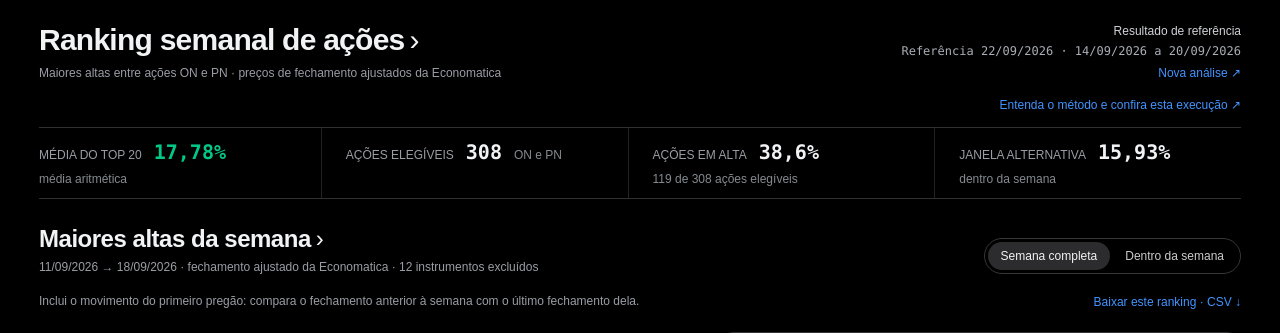
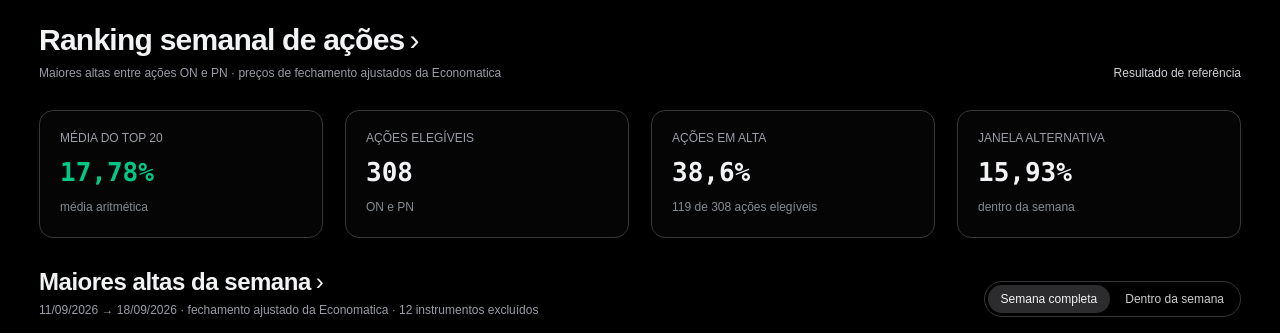
Before and after one commit to lucassperess/v8-ranking-semanal, a FastAPI app: page / in a window 1280 px wide. Shown: the part 57-390 px from the top of the page. Run offline with FastAPI, Linux system fonts and the light colour scheme.

Commit message:
Present summary metrics as cards and remove redundant header links

```diff
--- a/webapp/static/app.js
+++ b/webapp/static/app.js
@@ -16,7 +16,6 @@
   state.data=data; state.window='primary'; state.ticker=data.windows.primary.top20[0]?.ticker || null;
   $('loading').hidden=true; $('error').hidden=true; $('analysis-status').hidden=true; $('dashboard').hidden=false;
   text('run-kind',data.kind==='featured'?'Resultado de referência':'Nova análise');
-  text('run-period',`Referência ${day(data.week.reference_date)} · ${day(data.week.week_start)} a ${day(data.week.week_end)}`);
   text('metric-alternative',pct(data.windows.alternative.mean_pct));
   renderWindow();
 }
@@ -134,7 +133,7 @@
 async function loadRun(id) {
   state.runId=id; $('dashboard').hidden=true;$('loading').hidden=true;$('analysis-status').hidden=false;
   try {const job=await json(`/api/analyses/${id}`);const names={queued:'Aguardando',running:'Processando',completed:'Concluída',failed:'Falhou'};
-    text('run-kind','Nova análise');text('run-period',`Referência ${day(job.reference_date)}`);
+    text('run-kind','Nova análise');
     const panel=$('analysis-status');clear(panel);panel.classList.toggle('failed',job.status==='failed');
     panel.append(node('div','eyebrow','EXECUÇÃO INDEPENDENTE'),node('h2','',job.status==='failed'?'A análise não pôde ser concluída':job.status==='queued'?'Sua análise está na fila':'Preparando sua análise'));
     panel.append(node('p','execution-current',job.error||`${names[job.status]||job.status} · ${job.stage}`));
@@ -158,5 +157,5 @@
   $('primary-button').addEventListener('click',()=>{state.window='primary';renderWindow();});
   $('alternative-button').addEventListener('click',()=>{state.window='alternative';renderWindow();});
   const match=window.location.pathname.match(/^\/analise\/([0-9a-f]{32})$/);
-  if(match){$('nav-result').href=`/analise/${match[1]}`;$('nav-method').href=`/analise/${match[1]}/metodologia`;$('result-method').href=$('nav-method').href;loadRun(match[1]);}else json('/api/featured').then(render).catch(exc=>error(exc.message));
+  if(match){$('nav-result').href=`/analise/${match[1]}`;$('nav-method').href=`/analise/${match[1]}/metodologia`;loadRun(match[1]);}else json('/api/featured').then(render).catch(exc=>error(exc.message));
 });
--- a/webapp/static/index.html
+++ b/webapp/static/index.html
@@ -20,14 +20,14 @@
 
     <main>
       <section class="intro">
-        <div class="intro-grid"><div><h1>Ranking semanal de ações<span aria-hidden="true">›</span></h1><p>Maiores altas entre ações ON e PN · preços de fechamento ajustados da Economatica</p></div><div class="intro-aside"><div id="run-kind" class="aside-value">Resultado de referência</div><div id="run-period" class="aside-meta">Carregando período…</div><a href="/nova-analise" class="aside-action">Nova análise ↗</a></div></div>
+        <div class="intro-grid"><div><h1>Ranking semanal de ações<span aria-hidden="true">›</span></h1><p>Maiores altas entre ações ON e PN · preços de fechamento ajustados da Economatica</p></div><div class="intro-aside"><div id="run-kind" class="aside-value">Resultado de referência</div></div></div>
       </section>
 
       <div id="loading" class="status-box" role="status">Carregando resultado…</div>
       <div id="error" class="status-box status-error" role="alert" hidden></div>
       <section id="analysis-status" class="execution-status" hidden aria-live="polite"></section>
 
-      <div id="dashboard" hidden><div class="result-context-links"><a id="result-method" href="/metodologia">Entenda o método e confira esta execução ↗</a></div>
+      <div id="dashboard" hidden>
         <section class="metric-strip" aria-label="Indicadores principais">
           <div class="metric main-metric"><span class="metric-label">MÉDIA DO TOP 20</span><strong id="metric-mean"></strong><span class="metric-note">média aritmética</span></div>
           <div class="metric"><span class="metric-label">AÇÕES ELEGÍVEIS</span><strong id="metric-eligible"></strong><span class="metric-note">ON e PN</span></div>
--- a/webapp/static/styles.css
+++ b/webapp/static/styles.css
@@ -80,3 +80,13 @@
 .detail-top{align-items:center;gap:12px}
 .detail-return{font-size:clamp(28px,2.2vw,36px);margin-top:0;font-weight:600;white-space:nowrap}
 @media(max-width:650px){.chart-controls{gap:10px}.chart-controls select{flex:1}.detail-return{font-size:28px}}
+
+/* Summary cards match the rounded, outlined market cards. */
+.metric-strip{display:grid;grid-template-columns:repeat(4,minmax(0,1fr));gap:22px;border:0;margin:14px 0 30px}
+.metric,.metric:first-child{display:flex;flex-direction:column;align-items:flex-start;gap:10px;border:1px solid #38383b;border-radius:var(--radius-panel);padding:18px 20px;min-height:128px;background:#050506}
+.metric strong{font-size:26px;line-height:1.2}
+.metric-label{white-space:normal;line-height:1.5}
+.metric-note{display:block;white-space:normal;line-height:1.5}
+.heatmap-grid{border-radius:0}
+@media(max-width:900px){.metric-strip{grid-template-columns:repeat(2,minmax(0,1fr));gap:14px}}
+@media(max-width:650px){.metric,.metric:first-child{padding:16px!important;border:1px solid #38383b;min-height:128px}.metric:nth-child(odd){border-left:1px solid #38383b}.metric strong{font-size:24px}}
```
